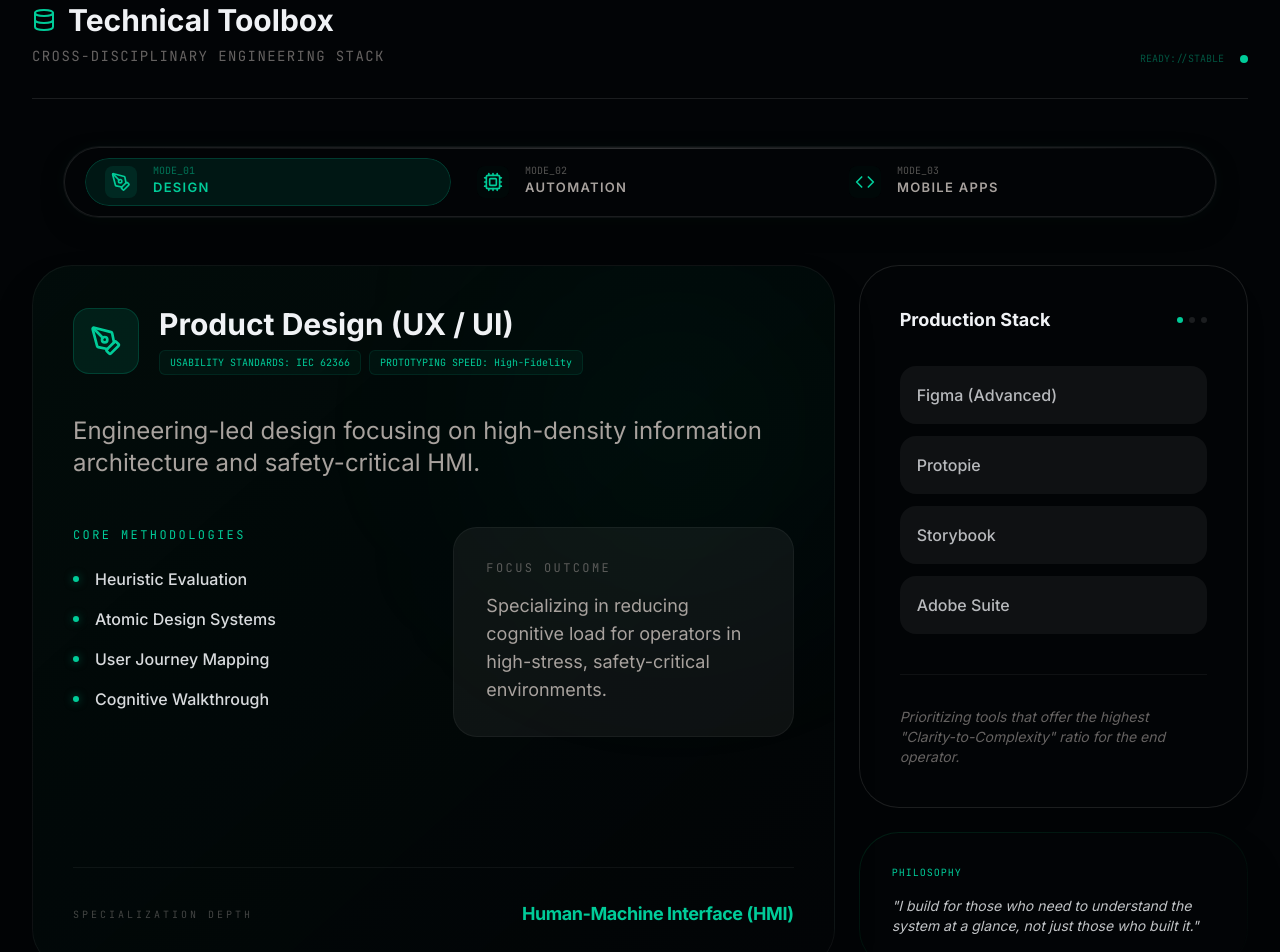
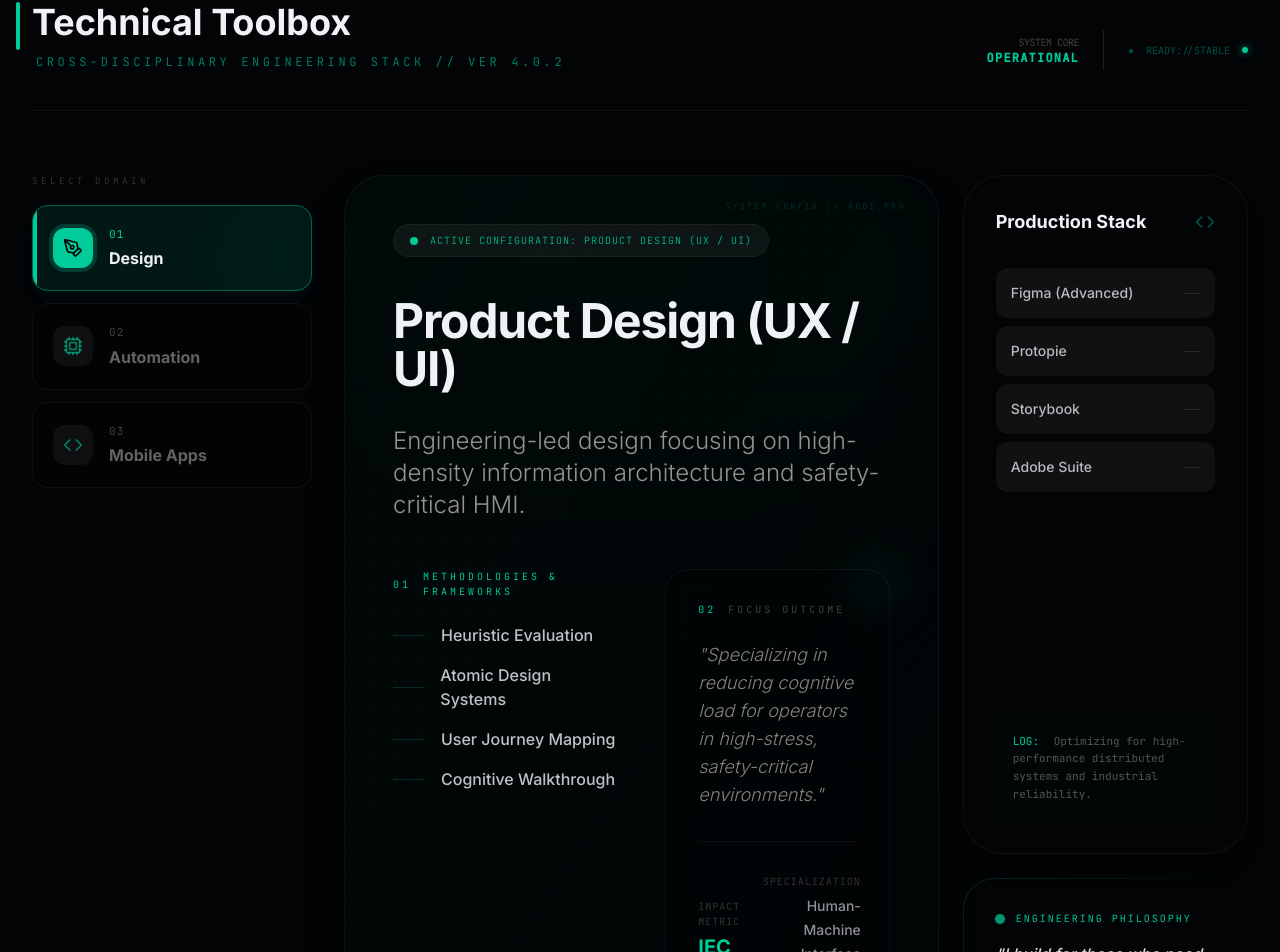
Before and after one commit to kanoonhazan/hazans-gix, a React (Vite) app: page /about in a window 1280 px wide. Shown: the part 1530-2482 px from the top of the page. Built offline with nearby package versions, Linux system fonts and the light colour scheme.

Commit message:
feat(about): redesign Technical Toolbox into a premium Command Console interface

```diff
--- a/components/Navbar.tsx
+++ b/components/Navbar.tsx
@@ -25,7 +25,7 @@ const Navbar: React.FC = () => {
   return (
     <nav className="fixed top-3 left-0 right-0 z-50 px-4 pointer-events-none">
       <div className="max-w-6xl mx-auto pointer-events-none">
-        <div className="bg-richBlack/50 backdrop-blur-2xl border border-white/10 rounded-full px-5 py-2.5 flex justify-between items-center shadow-[0_10px_30px_-10px_rgba(0,0,0,0.5),0_0_20px_rgba(0,204,153,0.05)] ring-1 ring-white/5 relative overflow-hidden pointer-events-auto">
+        <div className="bg-richBlack/50 backdrop-blur-2xl border border-white/10 rounded-full px-5 h-14 flex justify-between items-center shadow-[0_10px_30px_-10px_rgba(0,0,0,0.5),0_0_20px_rgba(0,204,153,0.05)] ring-1 ring-white/5 relative overflow-hidden pointer-events-auto">
           {/* Top Edge Shine */}
           <div className="absolute top-0 left-10 right-10 h-px bg-gradient-to-r from-transparent via-white/20 to-transparent"></div>
 
--- a/pages/About.tsx
+++ b/pages/About.tsx
@@ -126,144 +126,199 @@ const About: React.FC = () => {
       {/* Technical Proficiency Playground */}
       <div className="mb-20 md:mb-32 opacity-0 animate-fade-in-up delay-300 relative">
         {/* Section Header */}
-        <div className="flex flex-col md:flex-row md:items-end justify-between mb-12 border-b border-white/10 pb-8 gap-4">
-          <div>
-            <h2 className="text-2xl md:text-3xl font-bold text-antiFlashWhite flex items-center mb-2">
-              <Database className="w-6 h-6 mr-3 text-caribbeanGreen" /> Technical Toolbox
+        <div className="flex flex-col md:flex-row md:items-end justify-between mb-16 border-b border-white/5 pb-10 gap-6">
+          <div className="relative">
+            <div className="absolute -left-4 top-0 w-1 h-12 bg-caribbeanGreen rounded-full hidden md:block"></div>
+            <h2 className="text-3xl md:text-4xl font-bold text-antiFlashWhite flex items-center mb-3">
+              Technical Toolbox
             </h2>
-            <p className="text-stone/60 text-sm font-mono uppercase tracking-widest">Cross-disciplinary Engineering Stack</p>
+            <p className="text-caribbeanGreen/60 text-xs font-mono uppercase tracking-[0.3em] pl-1">
+              Cross-disciplinary Engineering Stack // Ver 4.0.2
+            </p>
           </div>
-          <div className="hidden lg:flex items-center space-x-4 text-[10px] font-mono text-caribbeanGreen/40">
+          <div className="flex items-center space-x-6">
+            <div className="hidden lg:flex flex-col items-end">
+              <span className="text-[10px] font-mono text-stone/40 uppercase tracking-tighter">System Core</span>
+              <span className="text-xs font-mono text-caribbeanGreen font-bold tracking-widest uppercase">Operational</span>
+            </div>
+            <div className="h-10 w-px bg-white/10 hidden lg:block"></div>
+            <div className="flex items-center space-x-3 text-[10px] font-mono text-caribbeanGreen/40">
+              <span className="animate-pulse">●</span>
               <span>READY://STABLE</span>
-            <div className="w-2 h-2 bg-caribbeanGreen rounded-full animate-pulse"></div>
+              <div className="w-1.5 h-1.5 bg-caribbeanGreen rounded-full shadow-[0_0_8px_rgba(0,204,153,0.8)]"></div>
+            </div>
           </div>
         </div>
 
-        {/* Console Switcher - Sticky */}
-        <div className="sticky top-[64px] z-40 mb-12 -mx-4 sm:-mx-6 lg:-mx-8 px-4 pointer-events-none">
-          <div className="max-w-6xl mx-auto pointer-events-auto">
-            <div className="bg-richBlack/50 backdrop-blur-2xl border border-white/10 rounded-full px-5 py-2.5 flex justify-between items-center shadow-[0_10px_30px_-10px_rgba(0,0,0,0.5),0_0_20px_rgba(0,204,153,0.05)] ring-1 ring-white/5 relative overflow-hidden">
-              {/* Top Edge Shine */}
-              <div className="absolute top-0 left-10 right-10 h-px bg-gradient-to-r from-transparent via-white/20 to-transparent"></div>
+        <div className="grid grid-cols-1 lg:grid-cols-12 gap-8 items-start">
+          {/* Left Rail - Selection Console */}
+          <div className="lg:col-span-4 xl:col-span-3 lg:sticky lg:top-32 space-y-3 z-30">
+            <div className="hidden lg:block mb-4">
+              <p className="text-[9px] font-mono text-stone/30 uppercase tracking-[0.4em] mb-4">Select Domain</p>
+            </div>
 
-              <div className="grid grid-cols-3 gap-1 md:gap-1.5 w-full relative z-10">
-                {categories.map((cat, idx) => {
+            <div className="grid grid-cols-1 sm:grid-cols-3 lg:grid-cols-1 gap-3">
+              {categories.map((cat) => {
                 const Icon = toolboxData[cat].icon;
                 const isActive = activeTab === cat;
                 return (
                   <button
                     key={cat}
                     onClick={() => setActiveTab(cat)}
-                      className={`relative flex flex-row items-center justify-center md:justify-start gap-1.5 md:gap-4 px-3 md:px-5 py-2 rounded-full transition-all duration-500 group/link overflow-hidden ${isActive
-                        ? 'text-caribbeanGreen'
-                        : 'text-stone hover:text-antiFlashWhite'
+                    className={`relative w-full text-left p-5 rounded-2xl border transition-all duration-500 group overflow-hidden ${isActive
+                      ? 'bg-caribbeanGreen/10 border-caribbeanGreen/40 shadow-lg shadow-caribbeanGreen/5'
+                      : 'bg-richBlack/40 border-white/5 hover:border-white/10 text-stone hover:text-antiFlashWhite'
                       }`}
                   >
-                      <div className={`p-1.5 rounded-lg transition-colors shrink-0 relative z-10 ${isActive ? 'bg-caribbeanGreen/10' : 'bg-darkGreen/20 text-caribbeanGreen group-hover/link:bg-caribbeanGreen group-hover/link:text-richBlack'}`}>
-                        <Icon className="w-3.5 h-3.5 md:w-5 md:h-5" />
+                    {/* Active Indicator Bar */}
+                    <div className={`absolute left-0 top-0 bottom-0 w-1 bg-caribbeanGreen transition-transform duration-500 ${isActive ? 'scale-y-100' : 'scale-y-0'}`}></div>
+
+                    <div className="flex items-center space-x-4 relative z-10">
+                      <div className={`p-2.5 rounded-xl transition-all duration-500 ${isActive ? 'bg-caribbeanGreen text-richBlack ring-4 ring-caribbeanGreen/20' : 'bg-white/5 text-caribbeanGreen/60 group-hover:text-caribbeanGreen'
+                        }`}>
+                        <Icon className="w-5 h-5 flex-shrink-0" />
                       </div>
-                      <div className="text-center md:text-left truncate relative z-10">
-                        <span className="block text-[8px] md:text-[10px] font-mono opacity-50 leading-none mb-0.5 hidden sm:block">MODE_0{idx + 1}</span>
-                        <span className="text-[11px] md:text-[13px] font-semibold uppercase tracking-[0.1em] block truncate">
+                      <div className="flex-1 min-w-0">
+                        <span className={`block text-[11px] font-mono uppercase tracking-widest mb-1 transition-colors ${isActive ? 'text-caribbeanGreen' : 'text-stone/40'}`}>
+                          0{categories.indexOf(cat) + 1}
+                        </span>
+                        <h4 className={`text-sm md:text-base font-bold truncate transition-colors ${isActive ? 'text-antiFlashWhite' : 'text-stone/60 group-hover:text-stone'}`}>
                           {cat.split(' (')[0].replace('Mechatronics & ', '').replace('Software & ', '').replace('Product ', '')}
-                        </span>
+                        </h4>
+                      </div>
                     </div>
 
+                    {/* Background Shine */}
                     {isActive && (
-                        <div className="absolute inset-0 bg-caribbeanGreen/10 border border-caribbeanGreen/20 rounded-full animate-fade-in"></div>
+                      <div className="absolute -right-4 -bottom-4 w-24 h-24 bg-caribbeanGreen/5 rounded-full blur-2xl"></div>
                     )}
                   </button>
                 );
               })}
             </div>
           </div>
+
+          {/* Right Area - Main Interface */}
+          <div className="lg:col-span-8 xl:col-span-9">
+            <div key={activeTab} className="animate-fade-in-blur transition-all duration-700">
+              <div className="grid grid-cols-1 xl:grid-cols-3 gap-6">
+
+                {/* Main Content Card - High Density Interface */}
+                <div className="xl:col-span-2 bg-gradient-to-br from-darkGreen/20 to-richBlack border border-white/5 p-8 md:p-12 rounded-[2.5rem] relative overflow-hidden group shadow-2xl">
+                  {/* Digital Grid Background */}
+                  <div className="absolute inset-0 bg-[radial-gradient(circle_at_2px_2px,rgba(255,255,255,0.03)_1px,transparent_0)] bg-[length:24px_24px] pointer-events-none"></div>
+                  <div className="absolute top-0 right-0 w-full h-1/2 bg-gradient-to-b from-caribbeanGreen/5 to-transparent blur-3xl opacity-50"></div>
+
+                  {/* Corner Labels */}
+                  <div className="absolute top-6 right-8 text-[8px] font-mono text-caribbeanGreen/20 uppercase tracking-[0.3em] pointer-events-none hidden md:block">
+                    System.Config // Node_{activeTab ? activeTab.slice(0, 3).toUpperCase() : 'NULL'}
                   </div>
+                  <div className="absolute bottom-6 right-8 text-[8px] font-mono text-white/5 uppercase tracking-[0.3em] pointer-events-none hidden md:block">
+                    Auth.Level_4 // Secure_Access
                   </div>
 
-        {/* Tab Content: Flexible Bento Grid */}
-        <div key={activeTab} className="grid grid-cols-1 md:grid-cols-12 gap-6 transition-all duration-500 animate-fade-in-blur">
+                  <div className="relative z-10">
+                    <div className="inline-flex items-center space-x-3 mb-10 px-4 py-2 bg-white/5 border border-white/5 rounded-full">
+                      <div className="w-2 h-2 rounded-full bg-caribbeanGreen animate-pulse"></div>
+                      <span className="text-[10px] font-mono tracking-widest uppercase text-caribbeanGreen/80">Active Configuration: {activeTab}</span>
+                    </div>
 
-          {/* Main Context Card */}
-          <div className="md:col-span-8 bg-gradient-to-br from-darkGreen/30 to-richBlack p-6 md:p-10 rounded-3xl md:rounded-[2.5rem] border border-white/5 flex flex-col justify-between relative overflow-hidden group shadow-2xl">
-            <div className="absolute top-0 right-0 w-80 h-80 bg-caribbeanGreen/5 rounded-full blur-[120px]"></div>
+                    <h3 className="text-3xl md:text-5xl font-extrabold text-antiFlashWhite mb-8 tracking-tight">
+                      {activeTab}
+                    </h3>
 
-            <div className="relative z-10">
-              <div className="flex flex-col sm:flex-row sm:items-center space-y-4 sm:space-y-0 sm:space-x-5 mb-8 md:mb-10">
-                <div className="p-4 bg-caribbeanGreen/10 rounded-2xl border border-caribbeanGreen/20 w-fit">
-                  {React.createElement(toolboxData[activeTab as keyof typeof toolboxData].icon, { className: "w-7 h-7 md:w-8 md:h-8 text-caribbeanGreen" })}
-                </div>
+                    <p className="text-xl md:text-2xl text-stone/90 leading-relaxed mb-12 max-w-4xl font-light">
+                      {toolboxData[activeTab as keyof typeof toolboxData].description}
+                    </p>
+
+                    <div className="grid grid-cols-1 sm:grid-cols-2 gap-12">
+                      <div className="space-y-8">
                         <div>
-                  <h3 className="text-2xl md:text-3xl font-bold text-antiFlashWhite mb-2">{activeTab}</h3>
-                  <div className="flex flex-wrap gap-2">
-                    {toolboxData[activeTab as keyof typeof toolboxData].stats.map(stat => (
-                      <div key={stat.label} className="text-[10px] font-mono text-caribbeanGreen bg-caribbeanGreen/5 px-2.5 py-1 rounded-md border border-caribbeanGreen/10">
-                        {stat.label.toUpperCase()}: {stat.value}
+                          <h4 className="text-[10px] font-mono uppercase tracking-[0.3em] text-caribbeanGreen mb-6 flex items-center">
+                            <span className="mr-3">01</span> Methodologies & Frameworks
+                          </h4>
+                          <div className="grid grid-cols-1 gap-4">
+                            {toolboxData[activeTab as keyof typeof toolboxData].methodologies.map((m, i) => (
+                              <div key={m} className="flex items-center text-antiFlashWhite group/item">
+                                <div className="w-8 h-px bg-caribbeanGreen/20 group-hover/item:bg-caribbeanGreen/60 transition-all duration-500 mr-4"></div>
+                                <span className="text-sm md:text-base font-medium opacity-80 group-hover/item:opacity-100 transition-opacity">{m}</span>
                               </div>
                             ))}
                           </div>
                         </div>
                       </div>
 
-              <p className="text-xl md:text-2xl text-stone leading-relaxed mb-8 md:mb-12 max-w-3xl">
-                {toolboxData[activeTab as keyof typeof toolboxData].description}
+                      <div className="bg-richBlack/40 backdrop-blur-md rounded-3xl p-8 border border-white/5 relative group/focus">
+                        <div className="absolute -top-3 -right-3 w-12 h-12 bg-caribbeanGreen/10 rounded-full blur-xl group-hover/focus:bg-caribbeanGreen/20 transition-all"></div>
+                        <h4 className="text-[10px] font-mono uppercase tracking-[0.3em] text-stone/40 mb-6 flex items-center">
+                          <span className="mr-3 text-caribbeanGreen">02</span> Focus Outcome
+                        </h4>
+                        <p className="text-stone/80 leading-relaxed text-base md:text-lg italic font-light relative z-10">
+                          "{toolboxData[activeTab as keyof typeof toolboxData].highlight}"
                         </p>
+                        <div className="mt-8 pt-8 border-t border-white/5">
+                          <div className="flex justify-between items-end">
+                            <div>
+                              <span className="block text-[10px] font-mono text-stone/30 uppercase tracking-widest mb-1">Impact Metric</span>
+                              <span className="text-caribbeanGreen font-bold text-xl">{toolboxData[activeTab as keyof typeof toolboxData].stats[0].value}</span>
+                            </div>
+                            <div className="text-right">
+                              <span className="block text-[10px] font-mono text-stone/30 uppercase tracking-widest mb-1">Specialization</span>
+                              <span className="text-antiFlashWhite/60 font-medium text-sm">{toolboxData[activeTab as keyof typeof toolboxData].focus}</span>
+                            </div>
+                          </div>
+                        </div>
+                      </div>
+                    </div>
+                  </div>
+                </div>
 
-              <div className="grid grid-cols-1 sm:grid-cols-2 gap-8 md:gap-10">
-                <div>
-                  <h4 className="text-[10px] md:text-xs font-mono uppercase tracking-[0.2em] text-caribbeanGreen mb-4 md:mb-6">Core Methodologies</h4>
-                  <ul className="space-y-3 md:space-y-4">
-                    {toolboxData[activeTab as keyof typeof toolboxData].methodologies.map(m => (
-                      <li key={m} className="flex items-center text-antiFlashWhite/90 text-sm md:text-base font-medium">
-                        <div className="w-1.5 h-1.5 bg-caribbeanGreen rounded-full mr-4 shadow-[0_0_8px_rgba(0,204,153,0.5)]"></div>
-                        {m}
-                      </li>
+                {/* Side Pane - Stack & Diagnostics */}
+                <div className="xl:col-span-1 flex flex-col gap-6">
+                  {/* Production Stack Card */}
+                  <div className="bg-richBlack border border-white/5 rounded-[2.5rem] p-8 flex flex-col flex-1 group hover:border-caribbeanGreen/20 transition-all duration-500 shadow-xl overflow-hidden relative">
+                    {/* Digital Scanning Effect */}
+                    <div className="absolute top-0 left-0 right-0 h-px bg-gradient-to-r from-transparent via-caribbeanGreen/30 to-transparent -translate-y-1 group-hover:translate-y-[500px] transition-transform duration-[3000ms] ease-in-out"></div>
+
+                    <div className="flex items-center justify-between mb-8">
+                      <h4 className="text-lg font-bold text-antiFlashWhite flex items-center">
+                        Production Stack
+                      </h4>
+                      <Code className="w-5 h-5 text-caribbeanGreen/40" />
+                    </div>
+
+                    <div className="space-y-2 mb-8">
+                      {toolboxData[activeTab as keyof typeof toolboxData].techStack.map(tech => (
+                        <div key={tech} className="flex items-center justify-between p-3.5 bg-white/5 rounded-xl border border-transparent hover:border-caribbeanGreen/10 hover:bg-caribbeanGreen/5 transition-all group/tech">
+                          <span className="text-antiFlashWhite/75 text-sm font-medium">{tech}</span>
+                          <div className="w-4 h-px bg-white/10 group-hover/tech:w-8 transition-all"></div>
+                        </div>
                       ))}
-                  </ul>
                     </div>
-                <div className="bg-white/5 rounded-2xl md:rounded-3xl p-6 md:p-8 border border-white/5">
-                  <h4 className="text-[10px] md:text-xs font-mono uppercase tracking-[0.2em] text-stone/50 mb-3 md:mb-4">Focus Outcome</h4>
-                  <p className="text-stone leading-relaxed text-base md:text-lg">
-                    {toolboxData[activeTab as keyof typeof toolboxData].highlight}
+
+                    <div className="mt-auto">
+                      <div className="bg-darkGreen/10 rounded-2xl p-4 border border-darkGreen/20">
+                        <p className="text-[11px] text-stone/50 font-mono leading-relaxed">
+                          <span className="text-caribbeanGreen mr-2">LOG:</span> Optimizing for high-performance distributed systems and industrial reliability.
                         </p>
                       </div>
                     </div>
                   </div>
 
-            <div className="relative z-10 mt-10 md:mt-16 pt-6 md:pt-8 border-t border-white/5 flex flex-col sm:flex-row sm:items-center justify-between gap-4">
-              <span className="text-stone/40 font-mono text-[9px] md:text-[10px] tracking-[0.3em] uppercase">Specialization Depth</span>
-              <span className="text-caribbeanGreen font-bold tracking-tight text-base md:text-lg">{toolboxData[activeTab as keyof typeof toolboxData].focus}</span>
+                  {/* Philosophy Snippet */}
+                  <div className="bg-gradient-to-br from-caribbeanGreen/20 via-richBlack to-richBlack p-px rounded-[2rem]">
+                    <div className="bg-richBlack rounded-[calc(2rem-1px)] p-8">
+                      <div className="flex items-center space-x-3 mb-4">
+                        <div className="w-2 h-2 rounded-full bg-caribbeanGreen animate-ping"></div>
+                        <span className="text-[10px] font-mono text-caribbeanGreen uppercase tracking-[0.2em]">Engineering Philosophy</span>
+                      </div>
+                      <p className="text-antiFlashWhite/90 text-sm md:text-base leading-relaxed font-medium italic">
+                        "I build for those who need to understand the system at a glance, not just those who built it."
+                      </p>
+                    </div>
                   </div>
                 </div>
 
-          {/* Side Column: Stack & Insight */}
-          <div className="md:col-span-4 flex flex-col gap-6">
-            <div className="bg-richBlack border border-white/10 rounded-3xl md:rounded-[2.5rem] p-6 md:p-10 flex flex-col group hover:border-caribbeanGreen/30 transition-all duration-500 shadow-xl min-h-[300px]">
-              <h4 className="text-lg font-bold text-antiFlashWhite mb-6 md:mb-8 flex items-center justify-between">
-                Production Stack
-                <div className="flex space-x-1.5">
-                  {[1, 2, 3].map(i => <div key={i} className={`w-1.5 h-1.5 rounded-full ${i === 1 ? 'bg-caribbeanGreen animate-pulse' : 'bg-white/10'}`}></div>)}
-                </div>
-              </h4>
-              <div className="grid grid-cols-2 md:grid-cols-1 gap-3">
-                {toolboxData[activeTab as keyof typeof toolboxData].techStack.map(tech => (
-                  <div key={tech} className="flex items-center p-3 md:p-4 bg-white/5 rounded-xl md:rounded-2xl border border-transparent group-hover:border-white/5 group-hover:bg-darkGreen/10 transition-all text-sm md:text-base">
-                    <span className="text-antiFlashWhite/75 font-medium truncate">{tech}</span>
-                  </div>
-                ))}
-              </div>
-              <div className="mt-8 md:mt-10 pt-6 md:pt-8 border-t border-white/5">
-                <p className="text-xs md:text-sm text-stone/60 italic leading-relaxed">
-                  Prioritizing tools that offer the highest "Clarity-to-Complexity" ratio for the end operator.
-                </p>
-              </div>
-            </div>
-
-            <div className="bg-gradient-to-br from-darkGreen to-richBlack p-px rounded-3xl md:rounded-[2.5rem] shadow-2xl">
-              <div className="bg-richBlack rounded-[calc(1.5rem-1px)] md:rounded-[calc(2.5rem-1px)] p-6 md:p-8">
-                <span className="text-[9px] md:text-[10px] font-mono text-caribbeanGreen uppercase tracking-widest block mb-3 md:mb-4">Philosophy</span>
-                <p className="text-antiFlashWhite/80 text-xs md:text-sm leading-relaxed italic">
-                  "I build for those who need to understand the system at a glance, not just those who built it."
-                </p>
               </div>
             </div>
           </div>
```
Lines whose indentation alone changed are shown as unchanged.
